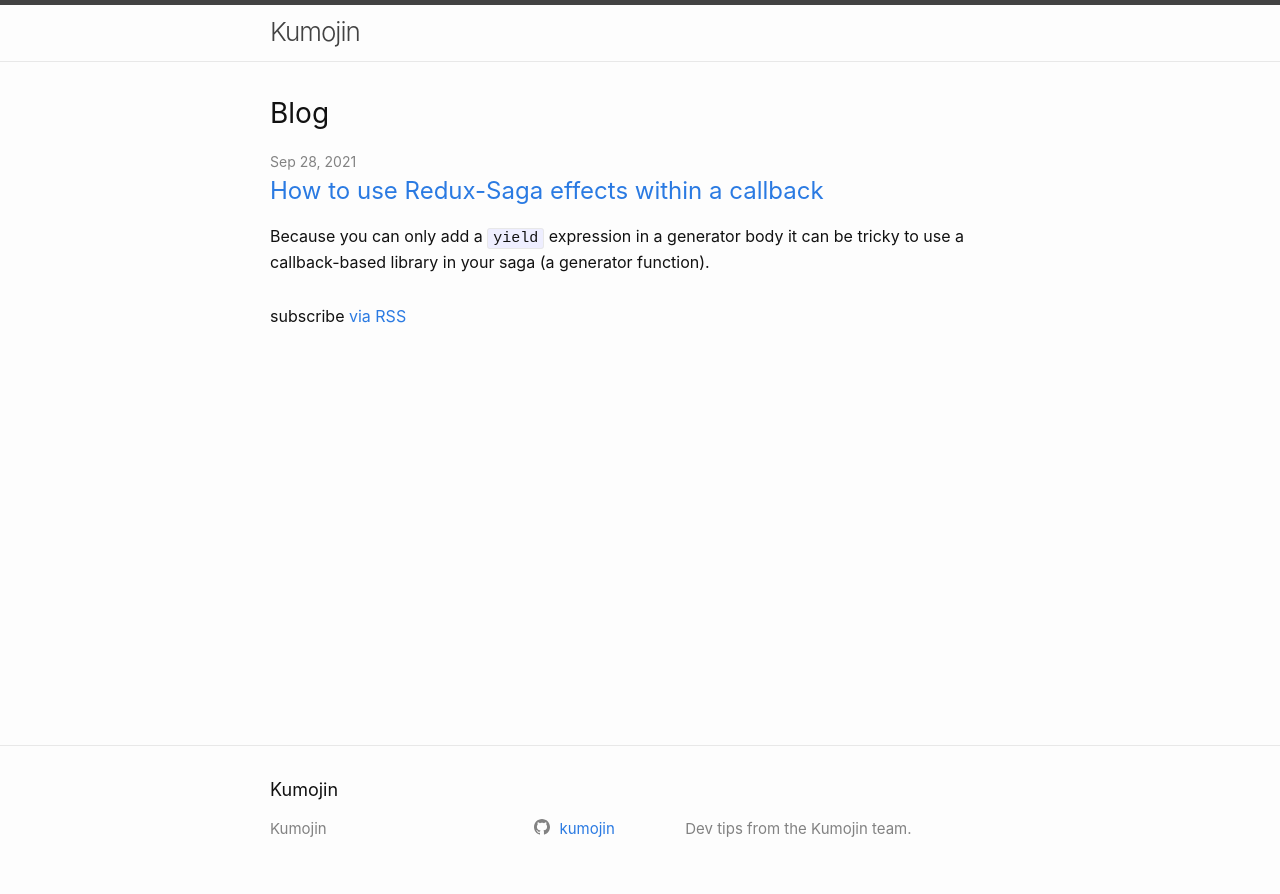
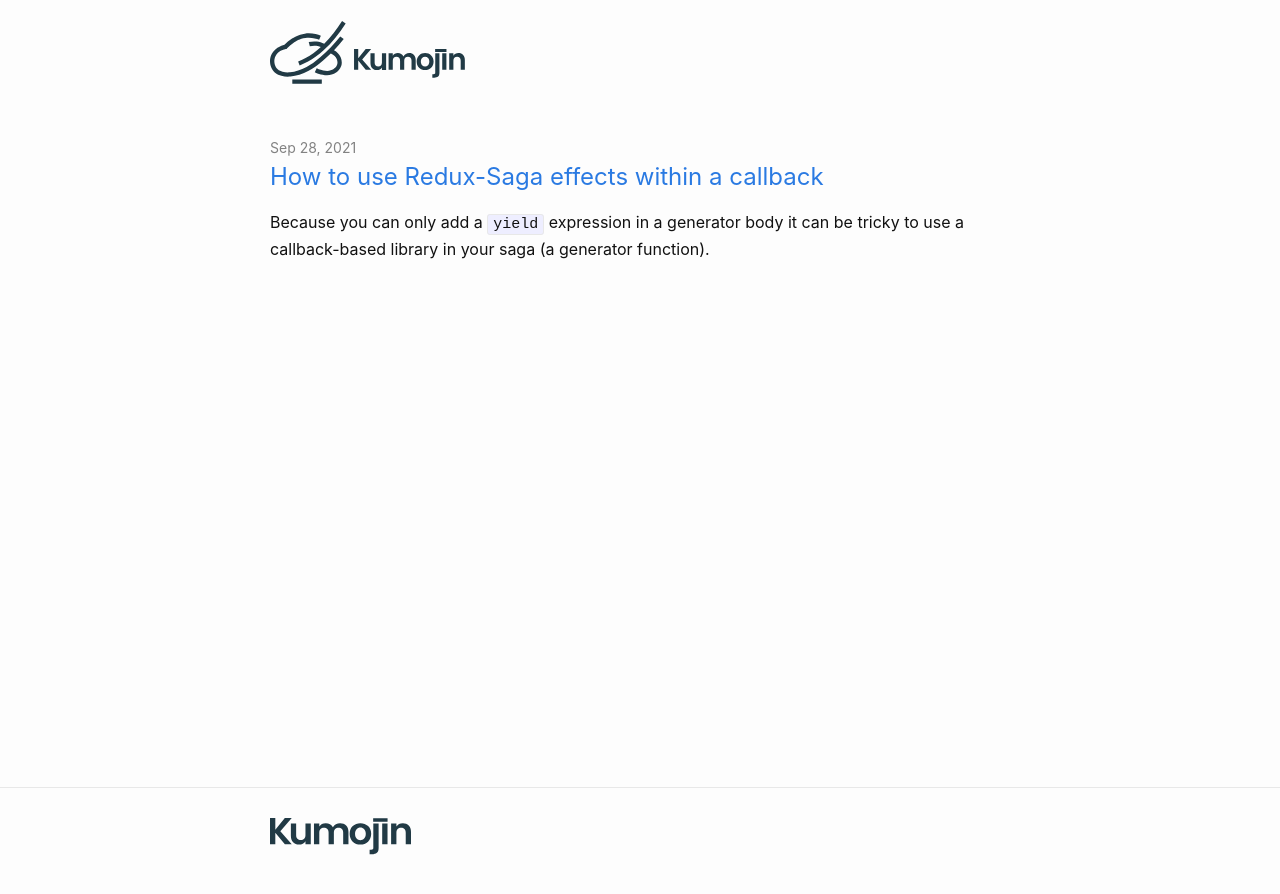
Before and after one commit to kumojin/kumojin.github.io, a Jekyll site: the page built from index.md, in a window 1280 px wide. Shown: the top 894 px of the page. Built offline with Jekyll 4.4.1, drawn with Linux system fonts in a browser that asks for light colours.

Commit message:
Template cleanup

```diff
--- a/_config.yml
+++ b/_config.yml
@@ -10,9 +10,8 @@ url: https://kumojin.github.io
 
 # Site configuration
 title: Kumojin
-description: >-
-  Dev tips from the Kumojin team.
+description: Blog
 
 # minima configuration
-github_username:  kumojin
 show_excerpts: true
+rss_feed: false
--- a/_includes/footer.html
+++ b/_includes/footer.html
@@ -3,33 +3,18 @@
 
   <div class="wrapper">
 
-    <h2 class="footer-heading">{{ site.title | escape }}</h2>
-
     <div class="footer-col-wrapper">
       <div class="footer-col footer-col-1">
-        <ul class="contact-list">
-          <li class="p-name">
-            {%- if site.author -%}
-              {{ site.author | escape }}
-            {%- else -%}
-              {{ site.title | escape }}
-            {%- endif -%}
-            </li>
-            {%- if site.email -%}
-            <li><a class="u-email" href="mailto:{{ site.email }}">{{ site.email }}</a></li>
-            {%- endif -%}
-        </ul>
+        <a href="https://kumojin.com/">
+          <img src="/assets/logo-footer.svg" alt="Kumojin logo">
+        </a>
       </div>
 
       <div class="footer-col footer-col-2">
-        {%- include social.html -%}
       </div>
 
       <div class="footer-col footer-col-3">
-        <p>{{- site.description | escape -}}</p>
       </div>
-    </div>
-
   </div>
 
 </footer>
--- a/_includes/header.html
+++ b/_includes/header.html
@@ -3,9 +3,12 @@
   <div class="wrapper">
     {%- assign default_paths = site.pages | map: "path" -%}
     {%- assign page_paths = site.header_pages | default: default_paths -%}
-    <a class="site-title" rel="author" href="{{ "/" | relative_url }}">{{ site.title | escape }}</a>
+    {%- assign titles_size = site.pages | map: 'title' | join: '' | size -%}
+    <a class="site-title" rel="author" href="{{ "/" | relative_url }}">
+      <img src="/assets/logo.svg" width="195" height="63" alt="Kumojin logo"/>
+    </a>
 
-    {%- if page_paths -%}
+    {%- if titles_size > 0 -%}
       <nav class="site-nav">
         <input type="checkbox" id="nav-trigger" class="nav-trigger" />
         <label for="nav-trigger">
--- a/_layouts/home.html
+++ b/_layouts/home.html
@@ -10,7 +10,6 @@ layout: default
   {{ content }}
 
   {%- if site.posts.size > 0 -%}
-    <h2 class="post-list-heading">{{ page.list_title | default: "Posts" }}</h2>
     <ul class="post-list">
       {%- for post in site.posts -%}
       <li>
@@ -28,7 +27,9 @@ layout: default
       {%- endfor -%}
     </ul>
 
-    <p class="rss-subscribe">subscribe <a href="{{ "/feed.xml" | relative_url }}">via RSS</a></p>
+    {%- if site.rss_feed -%}
+      <p class="rss-subscribe">subscribe <a href="{{ "/feed.xml" | relative_url }}">via RSS</a></p>
+    {%- endif -%}
   {%- endif -%}
 
 </div>
--- a/_sass/minima/_layout.scss
+++ b/_sass/minima/_layout.scss
@@ -2,10 +2,7 @@
  * Site header
  */
 .site-header {
-  border-top: 5px solid $grey-color-dark;
-  border-bottom: 1px solid $grey-color-light;
-  min-height: $spacing-unit * 1.865;
-
+  padding: 21px 0;
   // Positioning context for the mobile navigation icon
   position: relative;
 }
--- a/index.md
+++ b/index.md
@@ -1,4 +1,4 @@
 ---
 layout: home
-list_title: Blog
+list_title: ""
 ---
```
Also changed, not shown: assets/logo-footer.svg (added).
